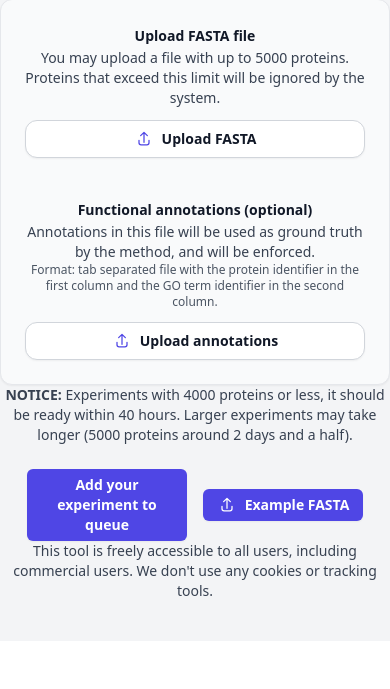
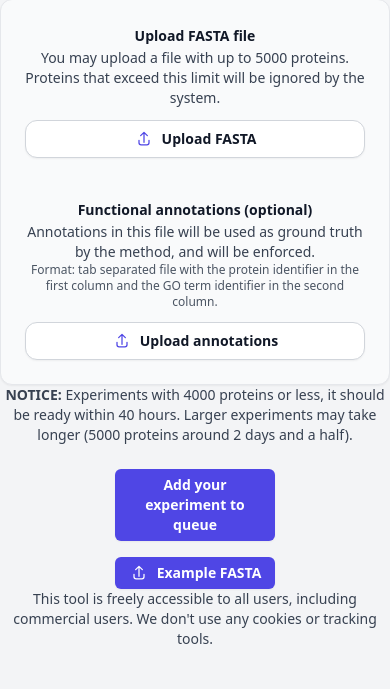
Before and after one commit to paccanarolab/s2f-web, a Python web app: template frontend/base/jinja2/base/home.html in a window 390 px wide. Shown: the part 917-1606 px from the top of the page. Before the commit the page ends 1513 px from the top, so only its background shows below. Run offline with Jinja, Linux system fonts and the light colour scheme; the template is opened without the code that fills it, so the values that code supplies are empty; style sheets or scripts are compiled from the project's sources.

Commit message:
Update layout of button container for better responsiveness

```diff
--- a/frontend/base/jinja2/base/home.html
+++ b/frontend/base/jinja2/base/home.html
@@ -124,7 +124,7 @@
             <strong>NOTICE:</strong> Experiments with 4000 proteins or less, it should be ready within 40 hours. Larger experiments may take longer (5000 proteins around 2 days and a half).
         </p>
 
-        <div class="mt-6 flex items-center justify-center gap-4">
+        <div class="mt-6 flex flex-col items-center justify-center gap-4 sm:flex-row sm:gap-8">
             <button
                 type="submit"
                 class="rounded-md
```
